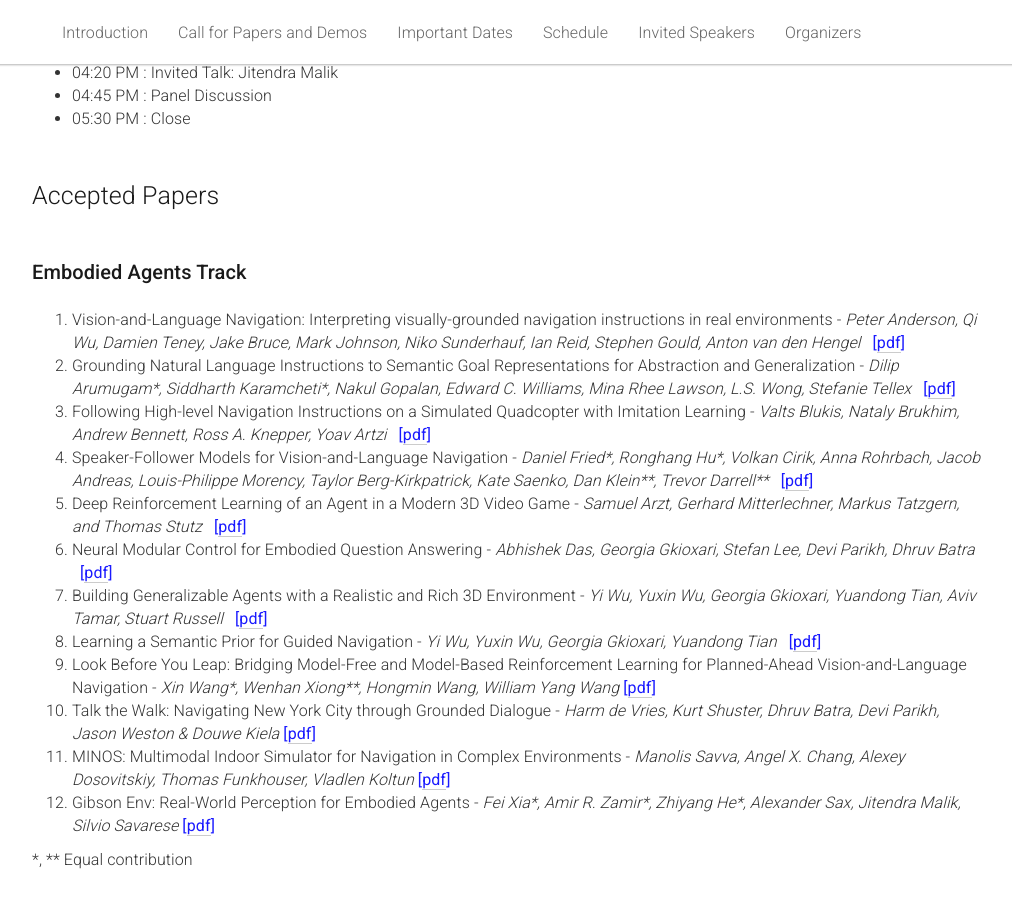
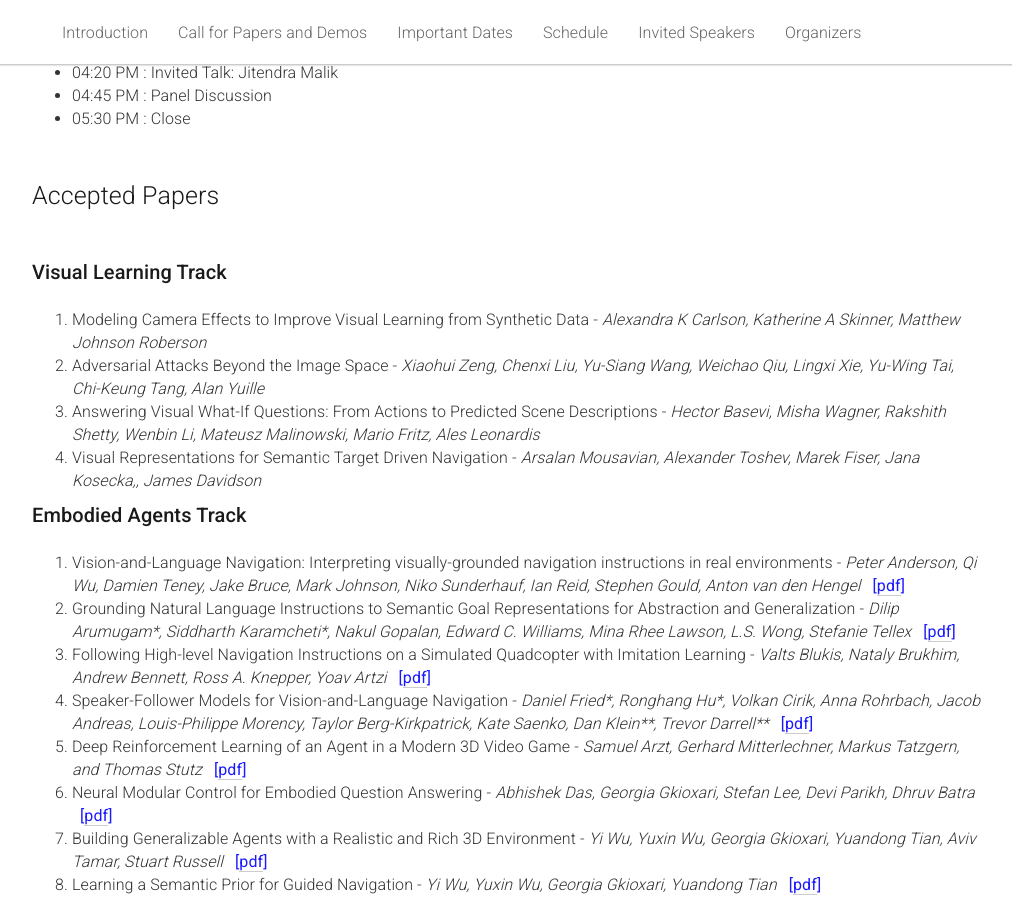
Before and after one commit to eccv18-vlease/eccv18-vlease.github.io, a Jekyll site: the page built from _pages/home.md, in a window 1280 px wide and 900 px high, scrolled down 2653 px. Shown: the whole window, without its empty margins (133-1145 px from the left). Built offline with Jekyll 4.4.1, drawn with Linux system fonts in a browser that asks for light colours.

Commit message:
Adds papers for Visual Learning track

```diff
--- a/_pages/home.md
+++ b/_pages/home.md
@@ -210,6 +210,28 @@ acknowledgements: ""
 
 <br>
 <div class="row">
+  <div class="col-md-12">
+  <h3><span style="font-weight:500;">Visual Learning Track</span></h3><br>
+  <ol>
+    <li>
+      Modeling Camera Effects to Improve Visual Learning from Synthetic Data -
+      <i>Alexandra K Carlson, Katherine A Skinner, Matthew Johnson Roberson</i>
+    </li>
+    <li>
+      Adversarial Attacks Beyond the Image Space -
+      <i>Xiaohui Zeng, Chenxi Liu, Yu-Siang Wang, Weichao Qiu, Lingxi Xie, Yu-Wing Tai, Chi-Keung Tang, Alan Yuille</i>
+    </li>
+    <li>
+      Answering Visual What-If Questions: From Actions to Predicted Scene Descriptions -
+      <i>Hector Basevi, Misha Wagner, Rakshith Shetty, Wenbin Li, Mateusz Malinowski, Mario Fritz, Ales Leonardis</i>
+    </li>
+    <li>
+      Visual Representations for Semantic Target Driven Navigation -
+      <i>Arsalan Mousavian, Alexander Toshev, Marek Fiser, Jana Kosecka,, James Davidson</i>
+    </li>
+  </ol>
+  </div>
+
   <div class="col-md-12">
   <h3><span style="font-weight:500;">Embodied Agents Track</span></h3><br>
     <ol>
```
